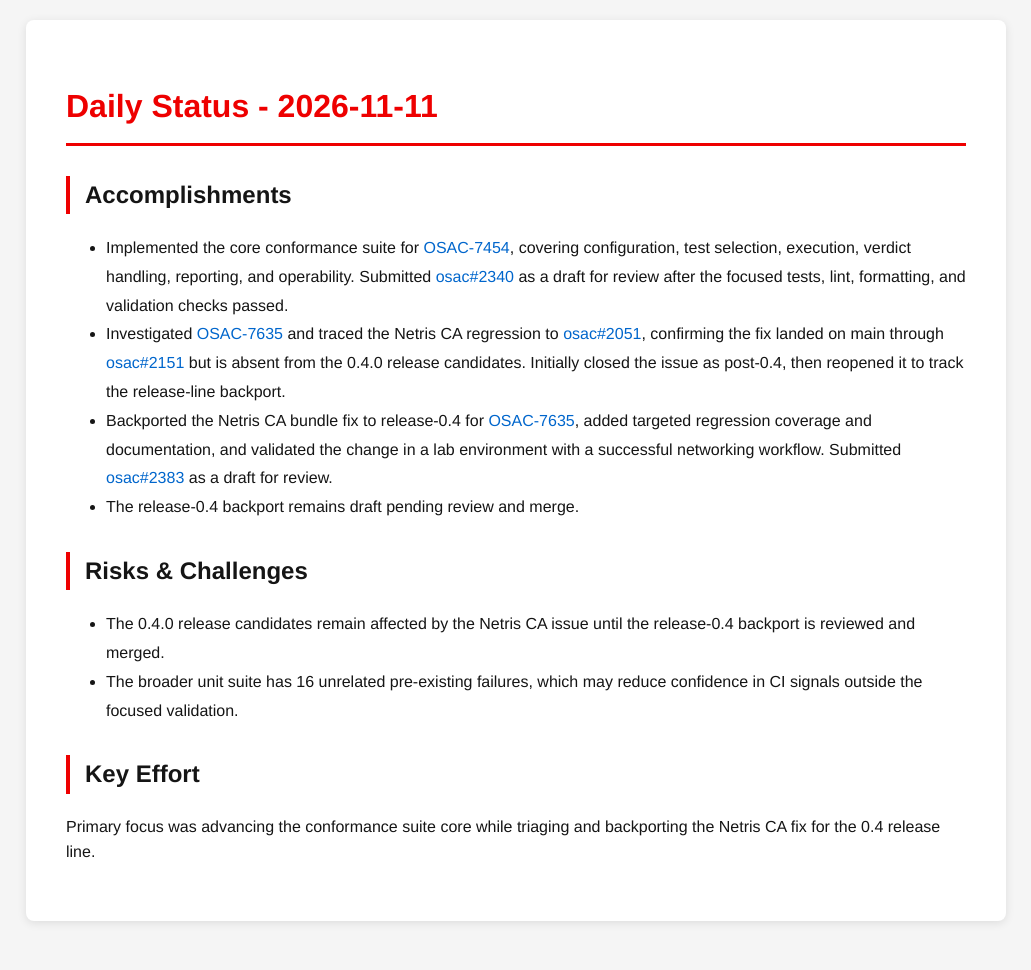
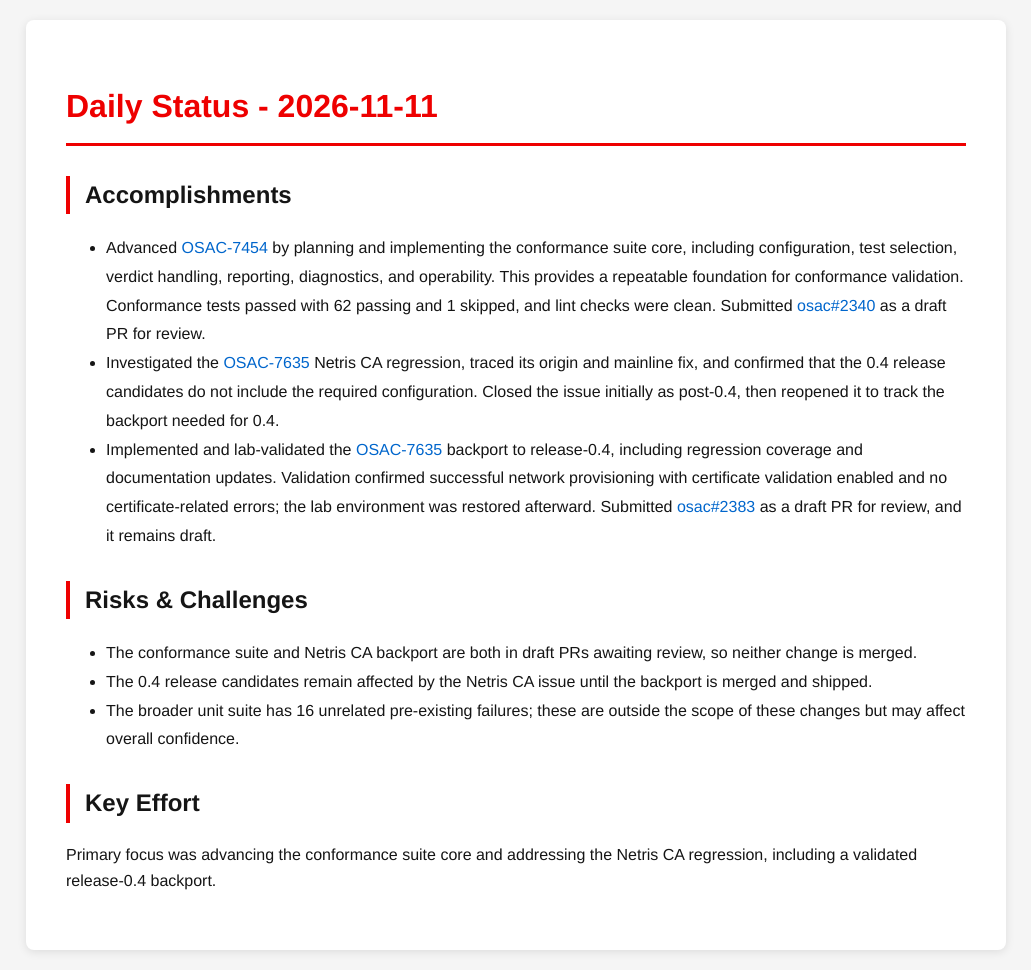
Before and after one commit to tzvatot/daily-status, a Jekyll site: the page built from 2026-11-11.md, in a window 1280 px wide. Shown: the whole page, without its empty margins (124-1155 px from the left). Built offline with Jekyll 4.4.1, drawn with Linux system fonts in a browser that asks for light colours; before the commit the page ends 941 px from its top, so only the background shows below that.

Commit message:
Daily status update - 2026-11-11

```diff
--- a/2026-11-11.md
+++ b/2026-11-11.md
@@ -7,14 +7,14 @@ date: 2026-11-11
 # Daily Status - 2026-11-11
 
 ## Accomplishments
-- Implemented the core conformance suite for [OSAC-7454](https://redhat.atlassian.net/browse/OSAC-7454), covering configuration, test selection, execution, verdict handling, reporting, and operability. Submitted [osac#2340](https://github.com/osac-project/osac/pull/2340) as a draft for review after the focused tests, lint, formatting, and validation checks passed.
-- Investigated [OSAC-7635](https://redhat.atlassian.net/browse/OSAC-7635) and traced the Netris CA regression to [osac#2051](https://github.com/osac-project/osac/pull/2051), confirming the fix landed on main through [osac#2151](https://github.com/osac-project/osac/pull/2151) but is absent from the 0.4.0 release candidates. Initially closed the issue as post-0.4, then reopened it to track the release-line backport.
-- Backported the Netris CA bundle fix to release-0.4 for [OSAC-7635](https://redhat.atlassian.net/browse/OSAC-7635), added targeted regression coverage and documentation, and validated the change in a lab environment with a successful networking workflow. Submitted [osac#2383](https://github.com/osac-project/osac/pull/2383) as a draft for review.
-- The release-0.4 backport remains draft pending review and merge.
+- Advanced [OSAC-7454](https://redhat.atlassian.net/browse/OSAC-7454) by planning and implementing the conformance suite core, including configuration, test selection, verdict handling, reporting, diagnostics, and operability. This provides a repeatable foundation for conformance validation. Conformance tests passed with 62 passing and 1 skipped, and lint checks were clean. Submitted [osac#2340](https://github.com/osac-project/osac/pull/2340) as a draft PR for review.
+- Investigated the [OSAC-7635](https://redhat.atlassian.net/browse/OSAC-7635) Netris CA regression, traced its origin and mainline fix, and confirmed that the 0.4 release candidates do not include the required configuration. Closed the issue initially as post-0.4, then reopened it to track the backport needed for 0.4.
+- Implemented and lab-validated the [OSAC-7635](https://redhat.atlassian.net/browse/OSAC-7635) backport to release-0.4, including regression coverage and documentation updates. Validation confirmed successful network provisioning with certificate validation enabled and no certificate-related errors; the lab environment was restored afterward. Submitted [osac#2383](https://github.com/osac-project/osac/pull/2383) as a draft PR for review, and it remains draft.
 
 ## Risks & Challenges
-- The 0.4.0 release candidates remain affected by the Netris CA issue until the release-0.4 backport is reviewed and merged.
-- The broader unit suite has 16 unrelated pre-existing failures, which may reduce confidence in CI signals outside the focused validation.
+- The conformance suite and Netris CA backport are both in draft PRs awaiting review, so neither change is merged.
+- The 0.4 release candidates remain affected by the Netris CA issue until the backport is merged and shipped.
+- The broader unit suite has 16 unrelated pre-existing failures; these are outside the scope of these changes but may affect overall confidence.
 
 ## Key Effort
-Primary focus was advancing the conformance suite core while triaging and backporting the Netris CA fix for the 0.4 release line.
+Primary focus was advancing the conformance suite core and addressing the Netris CA regression, including a validated release-0.4 backport.
```
